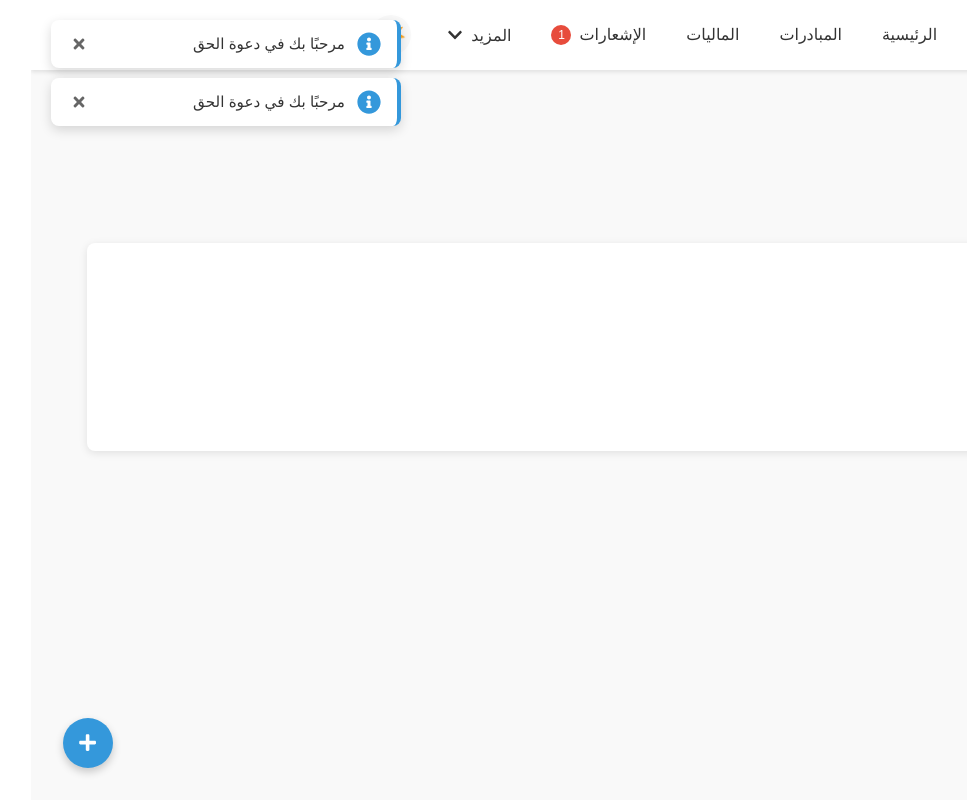
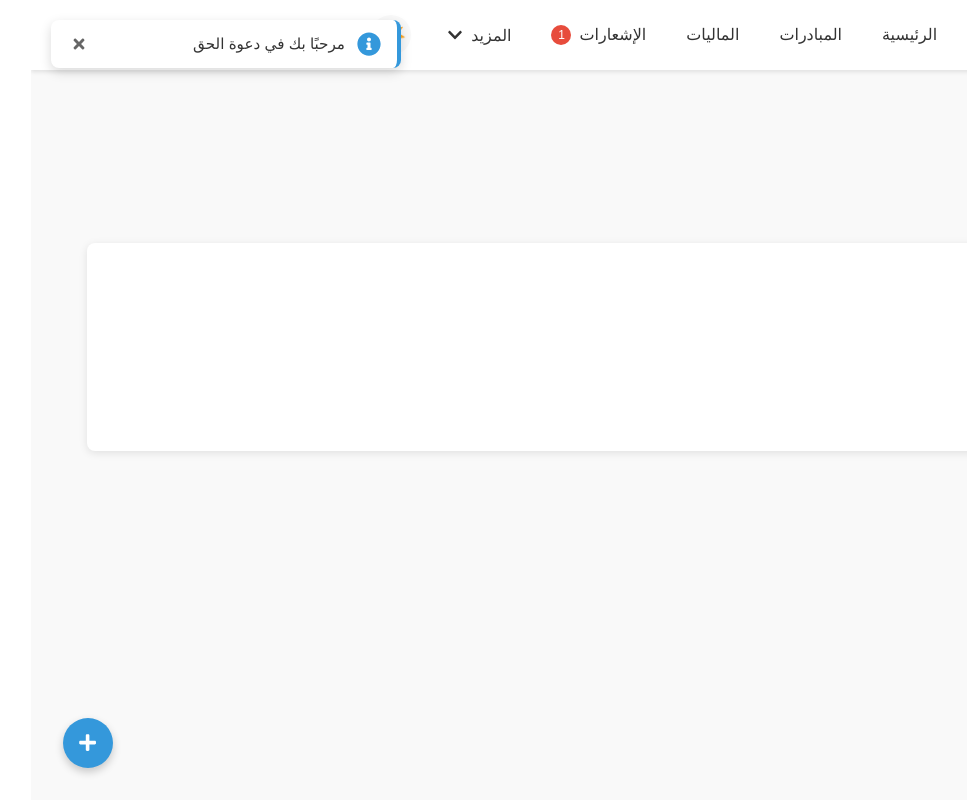
Before and after one commit to Omar-Els/new-haaq, a React (Vite) app: page /notifications in a window 1280 px wide. Shown: the whole page, without its empty margins (288-1255 px from the left). Built offline with nearby package versions, Linux system fonts and the light colour scheme; sample sign-in values are in the browser's storage.

Commit message:
إصلاح مشكلة المفاتيح المكررة في الإشعارات: تحسين نظام إنشاء المفاتيح الفريدة ومنع التكرار

```diff
--- a/src/components/ToastNotifications.jsx
+++ b/src/components/ToastNotifications.jsx
@@ -70,18 +70,25 @@ const ToastNotifications = () => {
 
     if (newNotifications.length > 0) {
       // Add new notifications to visible toasts
-      setVisibleToasts(prev => [
-        ...prev,
-        ...newNotifications.map(notification => ({
+      setVisibleToasts(prev => {
+        // Remove any existing toasts with the same notification IDs to prevent duplicates
+        const filteredPrev = prev.filter(existingToast =>
+          !newNotifications.some(newNotif => newNotif.id === existingToast.id)
+        );
+
+        return [
+          ...filteredPrev,
+          ...newNotifications.map((notification, index) => ({
             ...notification,
-          toastId: `toast-${notification.id}`,
+            toastId: `toast-${notification.id}-${Date.now()}-${index}`,
             visible: true,
             // Auto-dismiss after duration from settings
             autoDismiss: setTimeout(() => {
               dismissToast(notification.id);
             }, settings.duration)
           }))
-      ]);
+        ];
+      });
 
       // Play sound for the first new notification
       if (newNotifications.length > 0) {
@@ -103,13 +110,19 @@ const ToastNotifications = () => {
 
   // Dismiss a toast
   const dismissToast = (id) => {
-    setVisibleToasts(prev =>
-      prev.map(toast =>
+    setVisibleToasts(prev => {
+      // Clear timeout for the dismissed toast
+      const toastToDismiss = prev.find(toast => toast.id === id);
+      if (toastToDismiss && toastToDismiss.autoDismiss) {
+        clearTimeout(toastToDismiss.autoDismiss);
+      }
+
+      return prev.map(toast =>
         toast.id === id
           ? { ...toast, visible: false }
           : toast
-      )
       );
+    });
 
     // Remove from array after animation completes
     setTimeout(() => {
--- a/src/features/notifications/notificationsSlice.js
+++ b/src/features/notifications/notificationsSlice.js
@@ -1,4 +1,11 @@
 import { createSlice } from '@reduxjs/toolkit';
+
+// Helper function to generate unique IDs
+let notificationCounter = 0;
+const generateUniqueId = () => {
+  notificationCounter += 1;
+  return `notification-${Date.now()}-${notificationCounter}-${Math.random().toString(36).substr(2, 9)}`;
+};
 
 // Helper functions for localStorage
 const getNotificationsFromStorage = () => {
@@ -55,9 +62,9 @@ const notificationsSlice = createSlice({
         enabled: true
       };
 
-      // Create the notification
+      // Create the notification with unique ID
       const newNotification = {
-        id: Date.now().toString(),
+        id: generateUniqueId(),
         timestamp: new Date().toISOString(),
         read: false,
         ...action.payload
@@ -125,7 +132,7 @@ export const fetchNotifications = () => async (dispatch) => {
     // إذا لم تكن هناك إشعارات محفوظة، أضف إشعار ترحيب افتراضي
     if (savedNotifications.length === 0) {
       const defaultNotification = {
-        id: '1',
+        id: generateUniqueId(),
         type: 'info',
         message: 'مرحبًا بك في دعوة الحق',
         timestamp: new Date().toISOString(),
```
Lines whose indentation alone changed are shown as unchanged.
